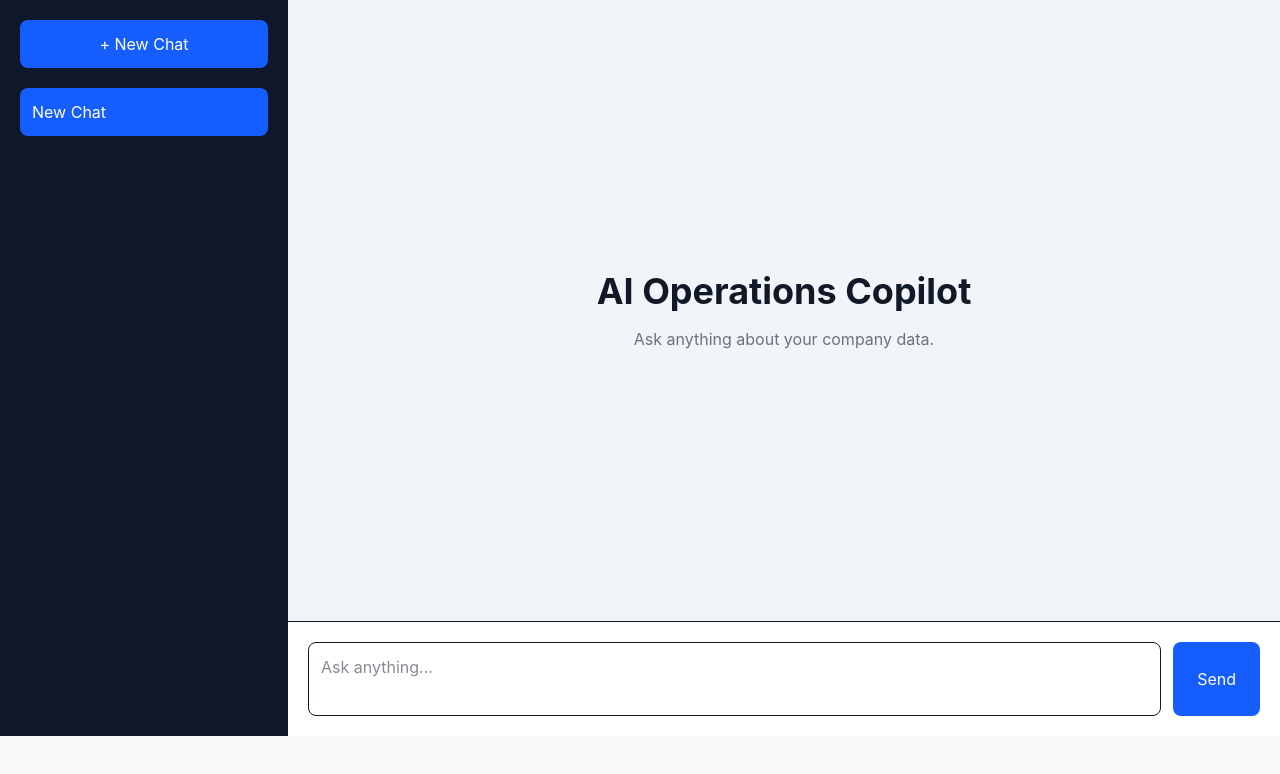
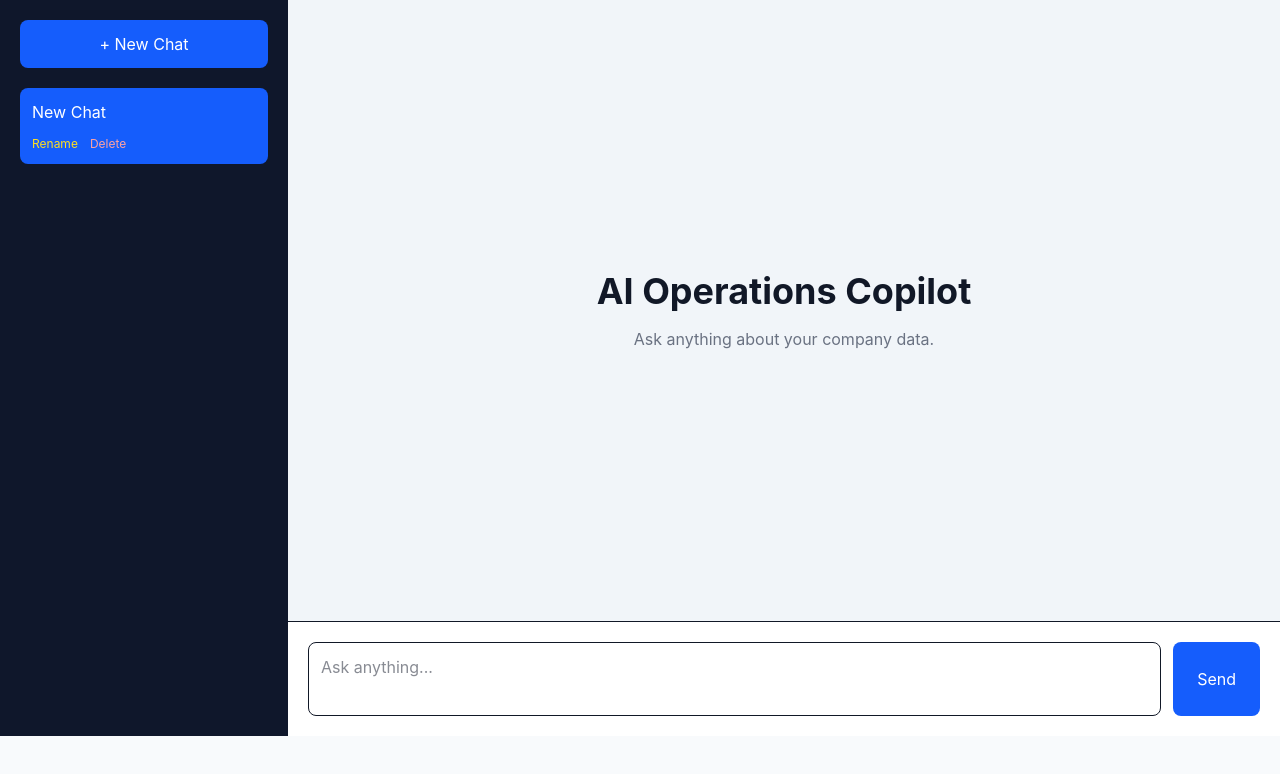
Before and after one commit to pavanmadhav11/AI-Operations-Copilot, a React app in the folder frontend/: page /chat in a window 1280 px wide. Shown: the top 774 px of the page. Built offline with nearby package versions, Linux system fonts and the light colour scheme; the HTML template or start-up script is replaced by a standard one.

Commit message:
feat: multiple chat sessions

```diff
--- a/frontend/src/components/chat/ChatSidebar.jsx
+++ b/frontend/src/components/chat/ChatSidebar.jsx
@@ -6,6 +6,8 @@ export default function ChatSidebar() {
     createChat,
     activeChatId,
     setActiveChat,
+    deleteChat,
+    renameChat,
   } = useChatStore();
 
   return (
@@ -24,14 +26,47 @@ export default function ChatSidebar() {
 
           <div
             key={chat.id}
-            onClick={() => setActiveChat(chat.id)}
-            className={`cursor-pointer rounded-lg p-3 mb-2 transition ${
+            className={`rounded-lg mb-2 p-3 ${
               activeChatId === chat.id
                 ? "bg-blue-600"
-                : "hover:bg-slate-800"
+                : "bg-slate-800"
             }`}
           >
-            {chat.title}
+
+            <div
+              onClick={() => setActiveChat(chat.id)}
+              className="cursor-pointer"
+            >
+              {chat.title}
+            </div>
+
+            <div className="flex gap-3 mt-3">
+
+              <button
+                onClick={() => {
+                  const title = prompt(
+                    "Rename Chat",
+                    chat.title
+                  );
+
+                  if (title) {
+                    renameChat(chat.id, title);
+                  }
+                }}
+                className="text-xs text-yellow-300"
+              >
+                Rename
+              </button>
+
+              <button
+                onClick={() => deleteChat(chat.id)}
+                className="text-xs text-red-300"
+              >
+                Delete
+              </button>
+
+            </div>
+
           </div>
 
         ))}
--- a/frontend/src/store/chatStore.js
+++ b/frontend/src/store/chatStore.js
@@ -41,6 +41,36 @@ const useChatStore = create((set) => ({
           : chat
       ),
     })),
+
+  renameChat: (id, title) =>
+    set((state) => ({
+      chats: state.chats.map((chat) =>
+        chat.id === id ? { ...chat, title } : chat
+      ),
+    })),
+
+  deleteChat: (id) =>
+    set((state) => {
+        const updated = state.chats.filter((chat) => chat.id !== id);
+
+        if (updated.length === 0) {
+        const newChat = {
+            id: Date.now(),
+            title: "New Chat",
+            messages: [],
+        };
+
+        return {
+            chats: [newChat],
+            activeChatId: newChat.id,
+        };
+        }
+
+        return {
+        chats: updated,
+        activeChatId: updated[0].id,
+        };
+    }),
 }));
 
 export default useChatStore;
```
